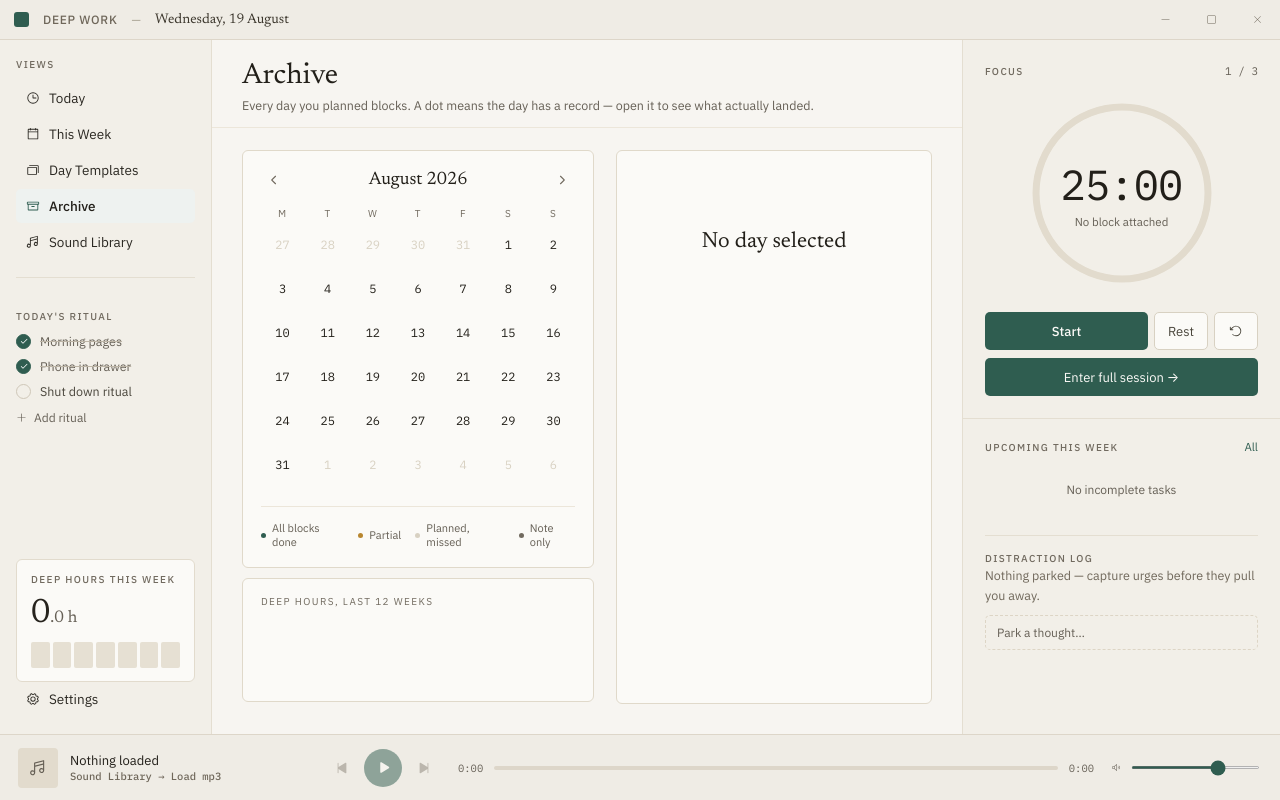
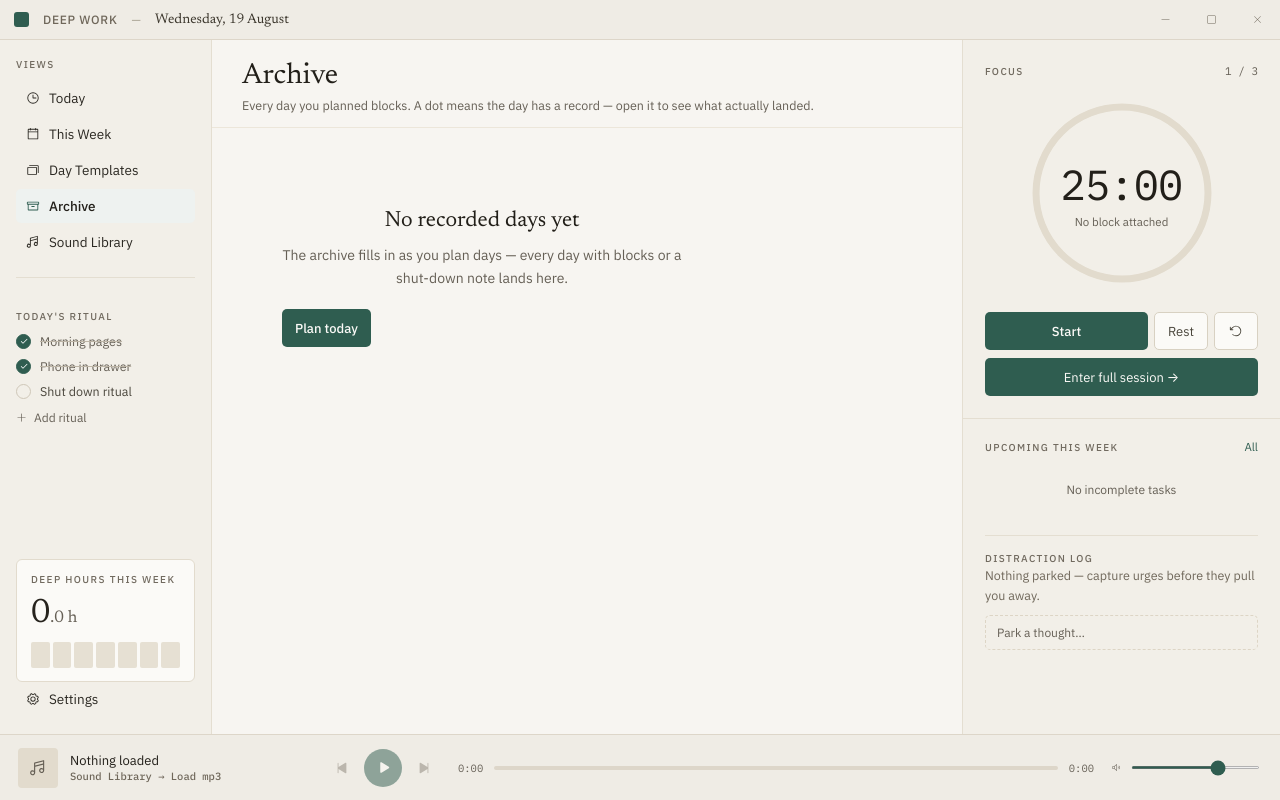
Before and after one commit to roshanmishra86/DeepDive, a React (Vite) app: page / in a window 1280 px wide. Both pictures are taken after a click on the button "Archive". Built offline with nearby package versions, Linux system fonts and the light colour scheme.

Commit message:
Phase 10: Archive empty state
A fresh install no longer renders zeroed stats, a dotless calendar and
an empty histogram as if broken: when no day_block/day_note rows exist
(hasAnyRecords, the same sources dayStatuses derives from), the view
shows 'No recorded days yet' with a Plan-today CTA instead.

```diff
--- a/src/components/views/ArchiveView.tsx
+++ b/src/components/views/ArchiveView.tsx
@@ -1,5 +1,6 @@
 import { useEffect } from 'react'
 import { useArchiveStore } from '../../stores/archive'
+import { useAppStore } from '../../stores/app'
 import { openDatabase } from '../../db/index'
 import { toDayKey } from '../../lib/time'
 import { MonthCalendar } from '../archive/MonthCalendar'
@@ -11,6 +12,8 @@ export function ArchiveView() {
   const loading = useArchiveStore((s) => s.loading)
   const error = useArchiveStore((s) => s.error)
   const headline = useArchiveStore((s) => s.headline)
+  const hasRecords = useArchiveStore((s) => s.hasRecords)
+  const setView = useAppStore((s) => s.setView)
 
   useEffect(() => {
     let mounted = true
@@ -78,6 +81,41 @@ export function ArchiveView() {
     )
   }
 
+  // Fresh-install empty state: no day_block or day_note rows anywhere, so
+  // every month's calendar would be dotless and the headline stats would be
+  // zeroed — which reads as broken, not empty. Keep the header (title +
+  // subtitle) but drop the stats and the body entirely; the CTA routes to
+  // Today, where the first record gets created.
+  if (!hasRecords) {
+    return (
+      <div className="arc-view">
+        <div className="arc-header">
+          <div>
+            <div className="arc-title">Archive</div>
+            <div className="arc-subtitle">
+              Every day you planned blocks. A dot means the day has a record — open it to see what actually landed.
+            </div>
+          </div>
+        </div>
+        <div className="arc-body">
+          <div className="view-empty">
+            <div className="view-empty-title">No recorded days yet</div>
+            <div className="view-empty-text">
+              The archive fills in as you plan days — every day with blocks or a shut-down note lands here.
+            </div>
+            <button
+              type="button"
+              className="btn-accent arc-empty-cta"
+              onClick={() => setView('today')}
+            >
+              Plan today
+            </button>
+          </div>
+        </div>
+      </div>
+    )
+  }
+
   return (
     <div className="arc-view">
       <div className="arc-header">
--- a/src/db/repos/archive.ts
+++ b/src/db/repos/archive.ts
@@ -29,6 +29,20 @@ export interface HeadlineStats {
   dayStreak: number
 }
 
+
+/**
+ * True iff the archive has anything to show at all: any `day_block` row OR
+ * any `day_note` row. These are exactly the two sources `dayStatuses` derives
+ * the calendar from, so this is false precisely when every month's calendar
+ * would be dotless — the fresh-install case the view renders an empty state
+ * for. Two EXISTS clauses, no full counts.
+ */
+export async function hasAnyRecords(driver: SqlDriver): Promise<boolean> {
+  const rows = await driver.select<{ has: number }>(
+    `SELECT EXISTS(SELECT 1 FROM day_block) OR EXISTS(SELECT 1 FROM day_note) as has`
+  )
+  return rows[0].has === 1
+}
 
 export async function dayStatuses(
   driver: SqlDriver,
--- a/src/stores/archive.ts
+++ b/src/stores/archive.ts
@@ -22,6 +22,10 @@ interface ArchiveState {
   record: DayRecord | null
   headline: HeadlineStats | null
   trend: { weekStart: string; hours: number }[]
+  // Global "does the archive have anything at all" flag (any day_block or
+  // day_note row). Drives the fresh-install empty state. Populated once in
+  // hydrate — setMonth does not recompute it (it is not per-month).
+  hasRecords: boolean
   loading: boolean
   error: string | null
 
@@ -57,6 +61,7 @@ export const useArchiveStore = create<ArchiveState>()((set, get) => ({
   record: null,
   headline: null,
   trend: [],
+  hasRecords: false,
   loading: false,
   error: null,
 
@@ -70,8 +75,9 @@ export const useArchiveStore = create<ArchiveState>()((set, get) => ({
         return
       }
 
-      // Fetch headline stats
+      // Fetch headline stats and the global has-records flag in the same pass
       const headline = await archiveRepo.headlineStats(driver, today)
+      const hasRecords = await archiveRepo.hasAnyRecords(driver)
 
       // Fetch 12-week trend. The repo buckets Mon–Sun from the anchor it is
       // given, so the anchor must be the Monday of today's week — the same
@@ -124,6 +130,7 @@ export const useArchiveStore = create<ArchiveState>()((set, get) => ({
         statuses,
         headline,
         trend,
+        hasRecords,
         selectedDay,
         record,
         loading: false,
--- a/src/styles/chrome.css
+++ b/src/styles/chrome.css
@@ -3157,6 +3157,10 @@ button:focus-visible {
   gap: 22px;
 }
 
+.arc-empty-cta {
+  margin-top: 20px;
+}
+
 .arc-left-column {
   width: 352px;
   flex: none;
```
Also changed, not shown: 2 other files (tests, documents, lock files or other folders).
